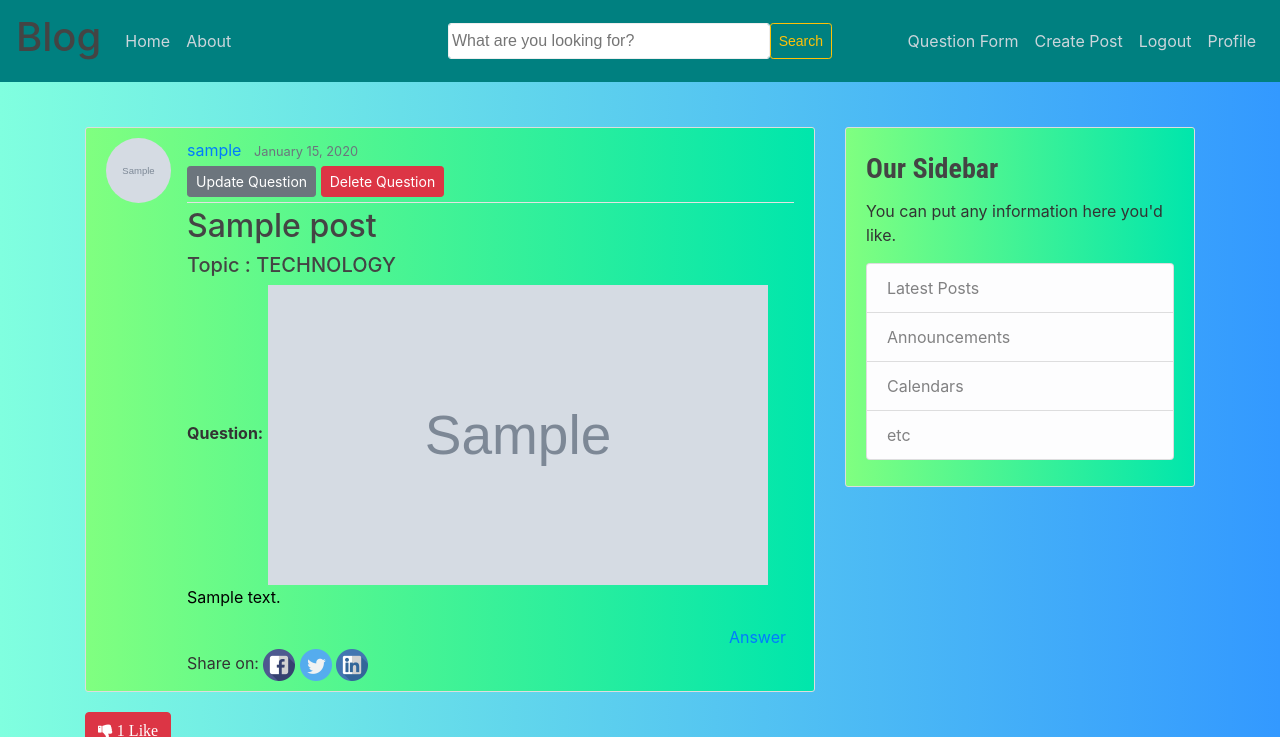
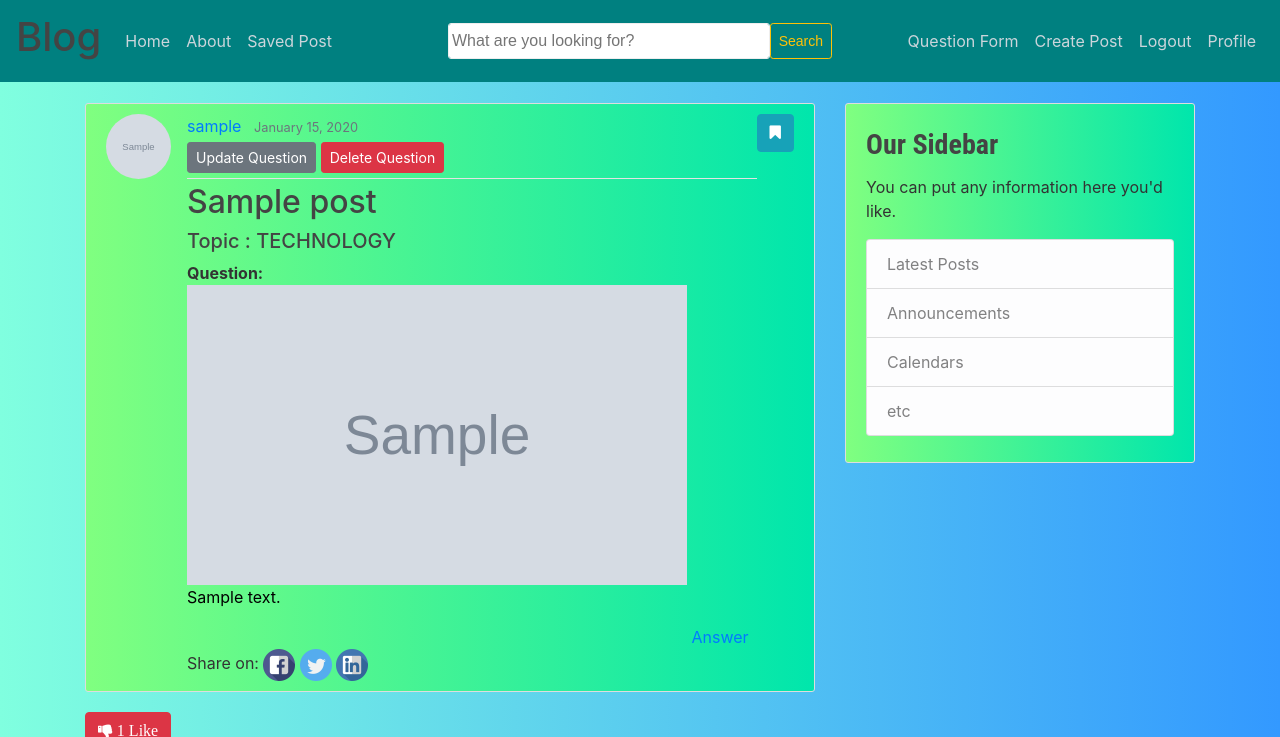
Before and after one commit to deepak2431/djangoBlog, a Django app: page /post/1/ in a window 1280 px wide. Shown: the top 737 px of the page. Run offline with Django 3.2, Linux system fonts and the light colour scheme; a user stored in the database is signed in; tables that the repository leaves empty hold one stand-in row (values such as "Sample post"); grey boxes marked "Sample" are stand-in pictures; some libraries are stand-ins or nearby versions.

Commit message:
implemented post bookmark used new template.

```diff
--- a/blog/models.py
+++ b/blog/models.py
@@ -10,6 +10,7 @@
     content = models.TextField()
     date_posted = models.DateTimeField(default=timezone.now)
     like = models.ManyToManyField(User, related_name='likes', blank='True')
+    save = models.ManyToManyField(User, related_name='saves', blank='True')
     author = models.ForeignKey(User, on_delete=models.CASCADE)
     isQuestion = models.BooleanField(default=False)
 
--- a/blog/templates/blog/base.html
+++ b/blog/templates/blog/base.html
@@ -30,6 +30,9 @@
             <div class="navbar-nav mr-auto">
               <a class="nav-item nav-link" href="{% url 'blog-home' %}">Home</a>
               <a class="nav-item nav-link" href="{% url 'blog-about' %}">About</a>
+              {% if user.is_authenticated %}
+              <a class="nav-item nav-link" href="{% url 'blog-save' %}">Saved Post</a>
+              {% endif %}
             </div>
             <!-- Navbar Right Side -->
             <div class="navbar-nav">
--- a/blog/templates/blog/post_detail.html
+++ b/blog/templates/blog/post_detail.html
@@ -53,6 +53,18 @@
               </a>
             </div>
           </div>
+
+          <form action="/post/{{ post.pk }}/save/" method="POST">
+            {% csrf_token %}
+            {% if is_saved %}
+              <button type="submit" title="Remove from save" class="btn btn-info" name="post_save" value="{{ post.id }}"><i  class="fa fa-bookmark">   </i></button>
+
+            {% else %}
+            <button type="submit" title="Save post" class="btn btn-outline-info"  name="post_save" value="{{ post.id }}"><i  class="fa fa-bookmark"> </i></button>
+
+            {% endif %}
+
+          </form>
 
         </article>
 
--- a/blog/urls.py
+++ b/blog/urls.py
@@ -3,7 +3,9 @@
                     PostDeleteView,
                     PostDetailView,
                      UserPostListView,
-                     LikepostView)
+                     LikepostView,
+                     PostmarkedView,
+                     SavepostView)
 from .import views
 
 urlpatterns = [
@@ -17,5 +19,7 @@
     path('post/<int:pk>/update/', views.updatePost, name='post-update'),
     path('post/<int:pk>/delete/', PostDeleteView.as_view(), name='post-delete'),
     path('about/', views.about, name='blog-about'),
+    path('bookmarks/',PostmarkedView.as_view() , name='blog-save'),
     path('post/<int:pk>/like/',LikepostView.as_view() ,name='post-like'),
+    path('post/<int:pk>/save/',SavepostView.as_view() ,name='post-save'),
 ]
--- a/blog/views.py
+++ b/blog/views.py
@@ -46,6 +46,20 @@
             context['Q_Form'] = True
         return context
 
+class PostmarkedView(ListView):
+    model = Post
+    template_name = 'blog/bookmark.html'
+    context_object_name = 'posts'
+    ordering = ['-date_posted']
+    paginate_by = 5
+
+    def get_context_data(self, *args, **kwargs):
+        context = super().get_context_data(**kwargs)
+        context['posts'] = Post.objects.filter(isQuestion = False, save = self.request.user.id)
+
+        return context
+
+
 class UserPostListView(ListView):
     model = Post
     template_name = 'blog/user_post.html'
@@ -64,6 +78,9 @@
     def get(self, request, *args, **kwargs):
         post = get_object_or_404(Post, pk=kwargs['pk'])
         is_liked = False
+        is_saved = False
+        if post.save.filter(id=request.user.id).exists():
+            is_saved = True
         if post.like.filter(id=request.user.id).exists():
             is_liked = True
         images = Images.objects.filter(post=post)
@@ -75,6 +92,7 @@
             'comments'  : comments,
             'images'    : images,
             'is_liked'  : is_liked,
+            'is_saved'  : is_saved,
             'total_likes': post.total_likes()
         }
         return render(request,'blog/post_detail.html', context)
@@ -85,6 +103,9 @@
         if form.is_valid():
 
             post = get_object_or_404(Post, pk=kwargs['pk'])
+            is_saved = False
+            if post.save.filter(id=request.user.id).exists():
+                is_saved = True
             is_liked = False
             if post.like.filter(id=request.user.id).exists():
                 is_liked = True
@@ -110,11 +131,15 @@
             'form'      : form,
             'comments'  : comments,
             'is_liked'  : is_liked,
+            'is_saved'  : is_saved,
             'total_likes': post.total_likes()
             }
             return render(request, 'blog/post_detail.html',context)
         form = CommentForm()
         post = get_object_or_404(Post, pk=kwargs['pk'])
+        is_saved = False
+        if post.save.filter(id=request.user.id).exists():
+            is_saved = True
         is_liked = False
         if post.like.filter(id=request.user.id).exists():
             is_liked = True
@@ -131,6 +156,7 @@
             'form'      : form,
             'comments'  : comments,
             'is_liked'  : is_liked,
+            'is_saved'  : is_saved,
             'total_likes': post.total_likes()
         }
         return render(request, 'blog/post_detail.html', context)
@@ -153,7 +179,20 @@
             is_liked = True
         return HttpResponseRedirect(post.get_absolute_url())
 
+class SavepostView(LoginRequiredMixin ,View):
+    login_url = 'login'
+    redirect_field_name = 'redirect_to'
 
+    def post(self, request, *args, **kwargs):
+        post = get_object_or_404(Post, id=request.POST.get('post_save'))
+        is_saved = False
+        if post.save.filter(id=request.user.id).exists():
+            post.save.remove(request.user)
+            is_saved = False
+        else:
+            post.save.add(request.user)
+            is_saved = True
+        return HttpResponseRedirect(post.get_absolute_url())
 
 @login_required(login_url='login')
 def askQuestion(request):
```
Also changed, not shown: blog/templates/blog/bookmark.html (added, +69 -0 lines), blog/migrations/0010_post_save.py (added).
